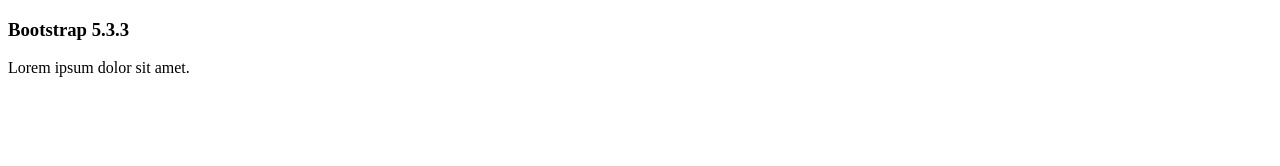
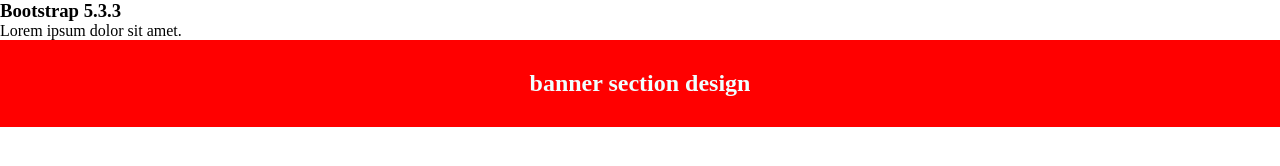
Before and after one commit to Alamin-Coding/2501-bootstrap, a plain HTML site: page index.html in a window 1280 px wide. Drawn offline with Linux system fonts and the light colour scheme.

Commit message:
add banner

```diff
--- a/css/banner.css
+++ /dev/null
@@ -1,6 +0,0 @@
-#banner {
-    padding: 30px;
-    background: red;
-    text-align: center;
-    color: azure;
-}
--- a/css/style.css
+++ b/css/style.css
@@ -15,5 +15,10 @@ ul, ol {
 /* All Common Css End */
 
 /* Banner Section Start */
-
+#banner {
+    padding: 30px;
+    background: red;
+    text-align: center;
+    color: azure;
+}
 /* Banner Section End */
--- a/index.html
+++ b/index.html
@@ -4,9 +4,18 @@
     <meta charset="UTF-8">
     <meta name="viewport" content="width=device-width, initial-scale=1.0">
     <title>Document</title>
+    <link rel="stylesheet" href="./css/style.css">
 </head>
 <body>
     <h3>Bootstrap 5.3.3</h3>
     <p>Lorem ipsum dolor sit amet.</p>
+
+    <!-- Banner start -->
+      <section id="banner">
+        <div>
+            <h1>banner section design</h1>
+        </div>
+    </section>
+    <!-- Banner end -->
 </body>
 </html>
```
